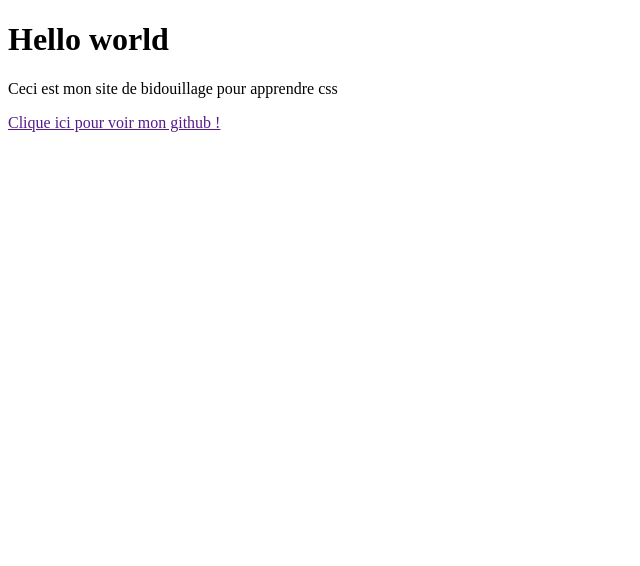
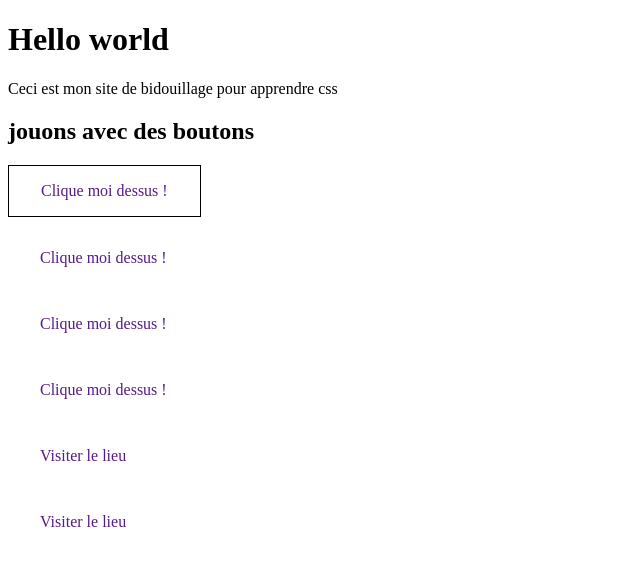
Before and after one commit to ludivineboc/bidouillecss, a plain HTML site: page index.html in a window 1280 px wide. Shown: the whole page, without its empty margins (0-640 px from the left). Drawn offline with Linux system fonts and the light colour scheme.

Commit message:
structure boutons

```diff
--- a/index.html
+++ b/index.html
@@ -9,6 +9,15 @@
     <body>
         <h1>Hello world</h1>
         <p>Ceci est mon site de bidouillage pour apprendre css</p>
-        <a href="">Clique ici pour voir mon github !</a>
+
+        <section>
+            <h2>jouons avec des boutons</h2>
+            <a href="" class="bouton bordure-pleine">Clique moi dessus !</a>
+            <a href="" class="bouton">Clique moi dessus !</a>
+            <a href="" class="bouton">Clique moi dessus !</a>
+            <a href="" class="bouton">Clique moi dessus !</a>
+            <a href="" class="bouton">Visiter le lieu</a>
+            <a href="" class="bouton">Visiter le lieu</a>
+        </section>
     </body>
 </html>
--- a/style.css
+++ b/style.css
@@ -0,0 +1,11 @@
+.bouton{
+   display: block;
+   text-decoration: none;
+   width:fit-content;
+   padding: 16px 32px;
+   margin-bottom: 16px;
+}
+
+.bordure-pleine{
+    border : solid 1px black;
+}
```
